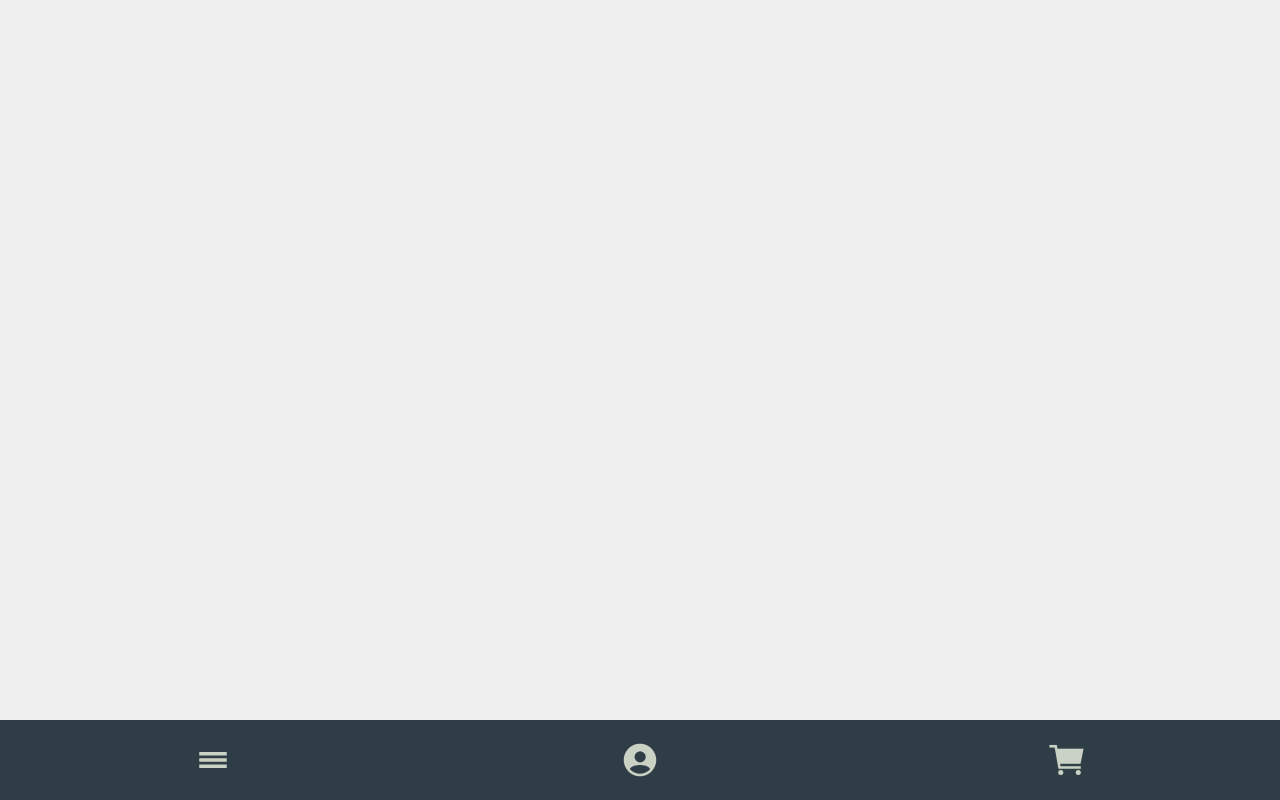
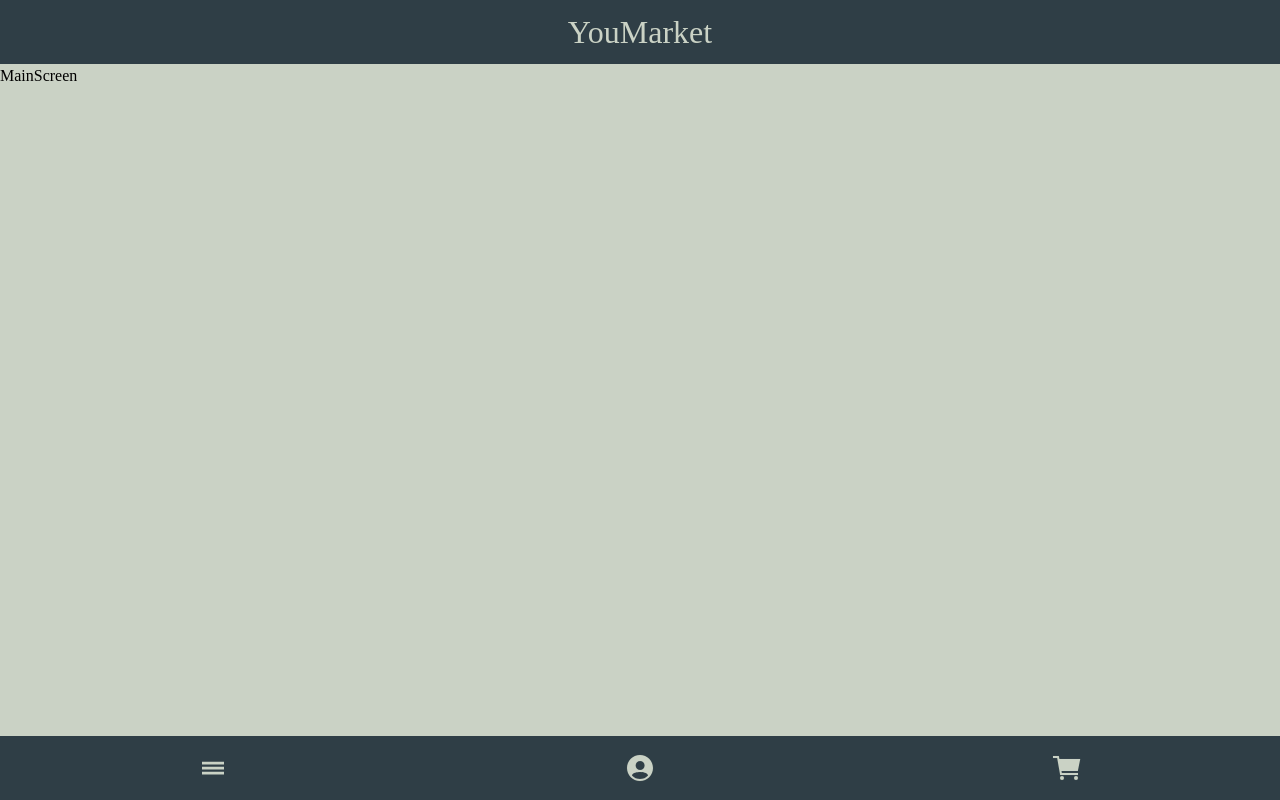
Before and after one commit to Fekete-Bruno/YouMarket-FrontEnd, a React (Create React App) app: page / in a window 1280 px wide. Built offline with nearby package versions, Linux system fonts and the light colour scheme.

Commit message:
feat: implemented Title and MainScreen sizes

```diff
--- a/src/Components/MainMenu/MainMenu.js
+++ b/src/Components/MainMenu/MainMenu.js
@@ -19,9 +19,9 @@ const MenuWrapper = styled.div`
     position: fixed;
     bottom: 0;
     left: 0;
-    height: 10vh;
+    height: 8vh;
     width: 100%;
     background-color: rgb(47, 62, 70);
-    font-size: 5vh;
+    font-size: 4vh;
     color: rgb(202, 210, 197);
 `;
--- a/src/Components/MainPage/MainPage.js
+++ b/src/Components/MainPage/MainPage.js
@@ -1,8 +1,12 @@
 import MainMenu from "../MainMenu/MainMenu";
+import MainScreen from "../MainScreen/MainScreen";
+import Title from "../Title/Title";
 
 export default function MainPage(){
     return(
         <div>
+            <Title />
+            <MainScreen />
             <MainMenu />
         </div>
     );
--- /dev/null
+++ b/src/Components/MainScreen/MainScreen.js
@@ -0,0 +1,16 @@
+
+import styled from "styled-components";
+
+export default function MainScreen(){
+    return(
+        <MainScreenWrapper>
+            MainScreen
+        </MainScreenWrapper>
+    );
+}
+
+const MainScreenWrapper = styled.div`
+    background-color: rgb(202, 210, 197);
+    margin: 8vh 0;
+    min-height: 84vh;
+`;
--- /dev/null
+++ b/src/Components/Title/Title.js
@@ -0,0 +1,23 @@
+import styled from "styled-components";
+
+export default function Title(){
+    return(
+        <TitleWrapper>
+            YouMarket
+        </TitleWrapper>
+    );
+}
+
+const TitleWrapper = styled.div`
+    display: flex;
+    justify-content: center;
+    align-items: center;
+    position: fixed;
+    top: 0;
+    left: 0;
+    height: 8vh;
+    width: 100%;
+    background-color: rgb(47, 62, 70);
+    font-size: 4vh;
+    color: rgb(202, 210, 197);
+`;
--- a/src/styles/globalStyles.js
+++ b/src/styles/globalStyles.js
@@ -36,10 +36,8 @@ html:focus-within {
 
 /* Set core body defaults */
 body {
-  min-height: 95vh;
   text-rendering: optimizeSpeed;
   line-height: 1.5;
-  background-color: rgb(240, 240, 240);
 }
 
 /* A elements that don't have a class get default styles */
```
